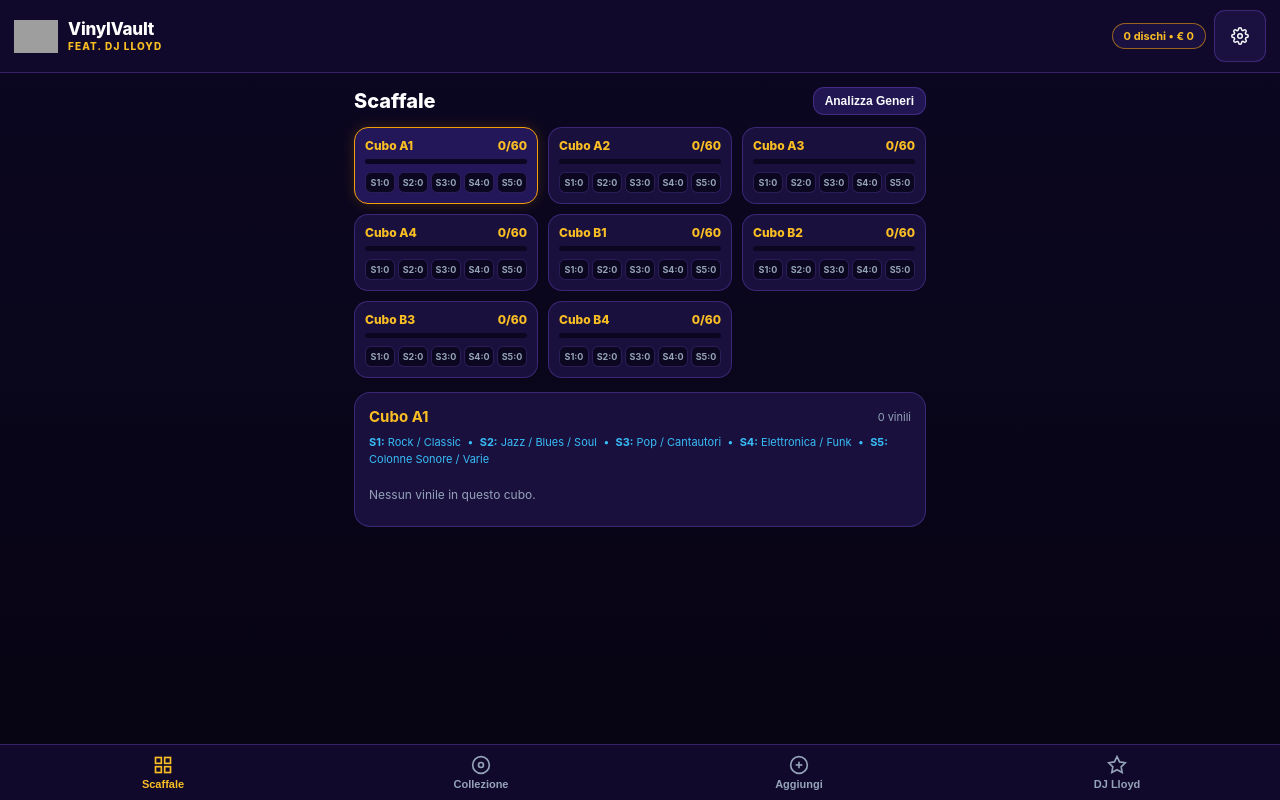
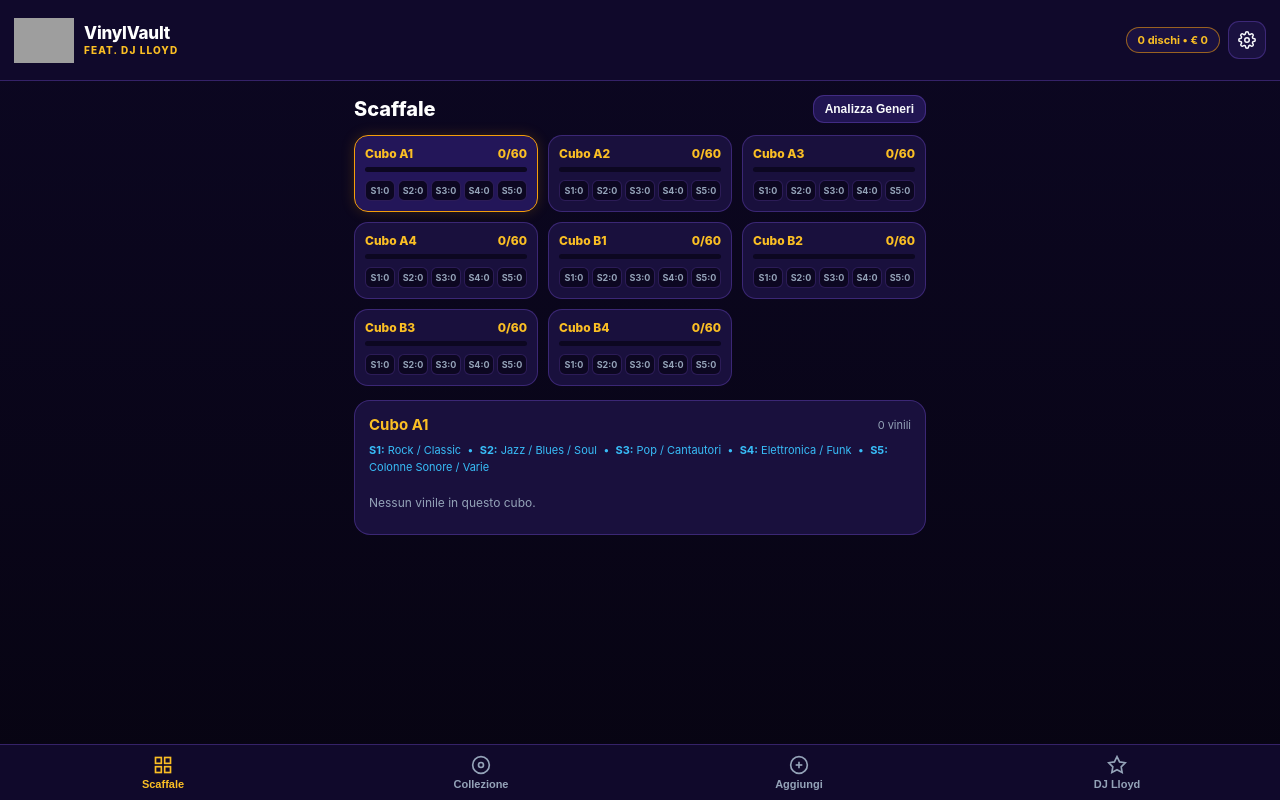
Before and after one commit to theonlysaint/VinylVault-, a plain HTML site: page index.html in a window 1280 px wide. Drawn offline with Linux system fonts and the light colour scheme; grey boxes are pictures that could not be loaded.

Commit message:
Update index.html

```diff
--- a/index.html
+++ b/index.html
@@ -105,16 +105,16 @@
     gap: 10px;
   }
   .logo-wrap {
-    width: 44px;
-    height: 44px;
+    width: 60px;
+    height: 60px;
     display: flex;
     align-items: center;
     justify-content: center;
     flex-shrink: 0;
   }
   .brand-logo-img {
-    width: 44px;
-    height: 44px;
+    width: 60px;
+    height: 60px;
     object-fit: contain;
     border: none;
     border-radius: 0;
@@ -154,8 +154,8 @@
     background: #1a1140;
     border: 1px solid var(--border-subtle);
     color: var(--text-main);
-    width: 52px;
-    height: 52px;
+    width: 38px;
+    height: 38px;
     border-radius: 11px;
     display: flex;
     align-items: center;
```
